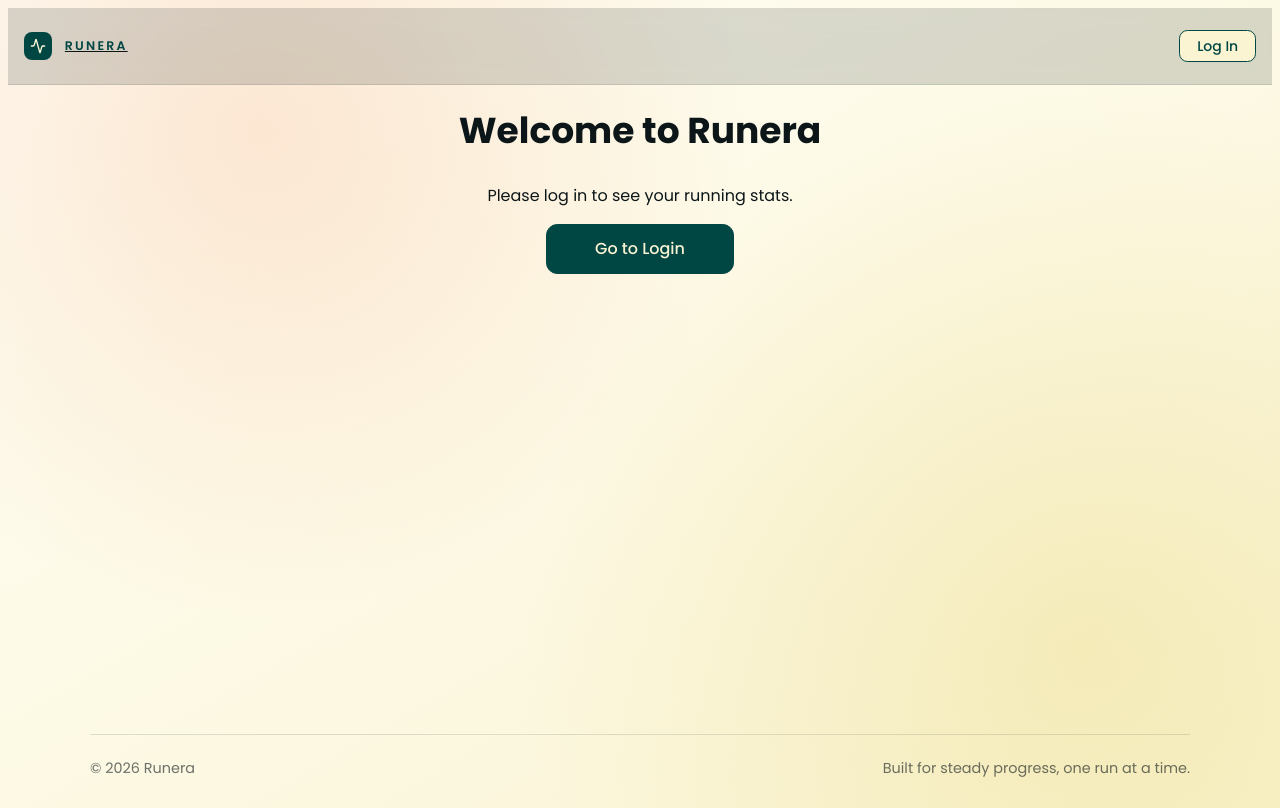
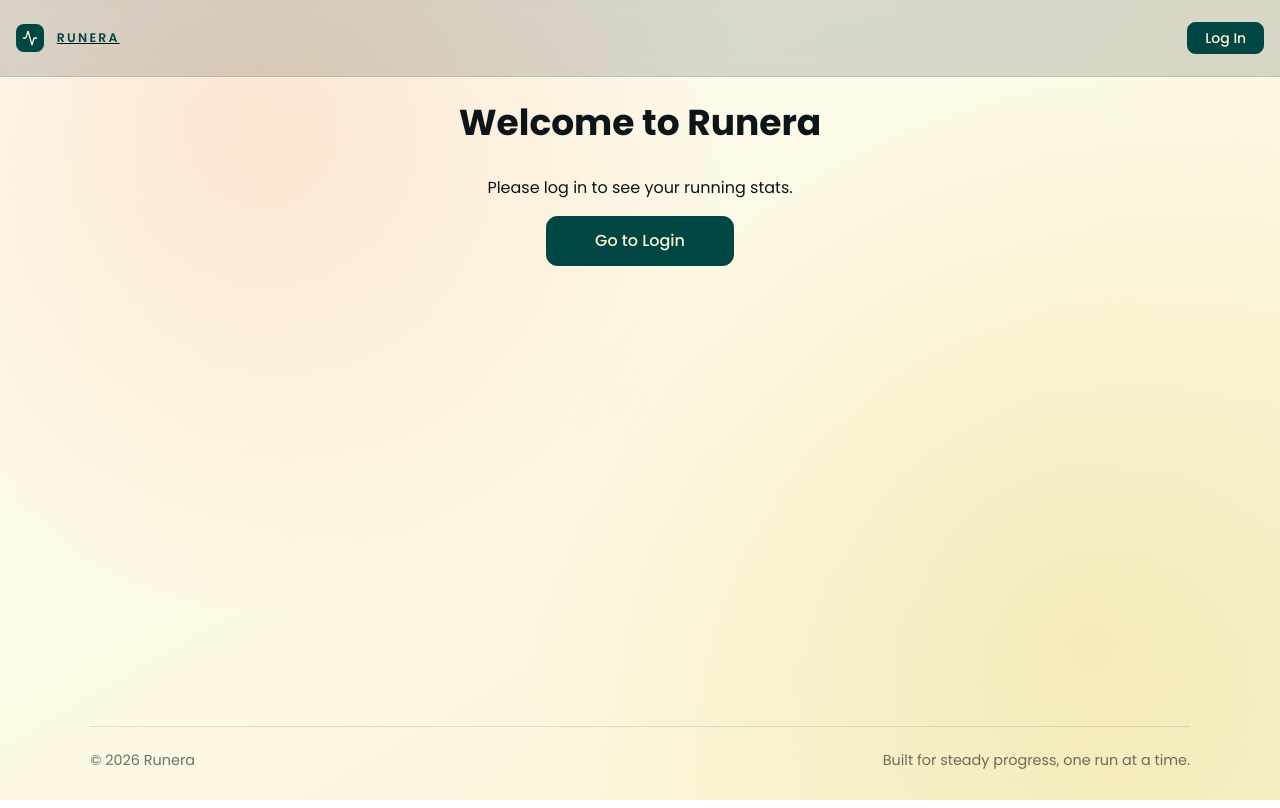
Before and after one commit to Tratatemium/Runera, a React (Create React App) app: page /dashboard in a window 1280 px wide. Built offline with nearby package versions, Linux system fonts and the light colour scheme; no server answers.

Commit message:
Refactor Button components: update variant names and improve styling for consistency across the application

```diff
--- a/src/components/AuthCard.tsx
+++ b/src/components/AuthCard.tsx
@@ -47,7 +47,7 @@ function AuthCard({
             <Button
               buttonText={buttonText}
               type="submit"
-              variant="accent1"
+              variant="primary"
               isSubmitting={isSubmitting}
             />
           </div>
--- a/src/components/Button.module.css
+++ b/src/components/Button.module.css
@@ -1,23 +1,54 @@
 .button {
+
+  --bg: var(--accent-color-1);
+  --color: var(--secondary-color);
+  --border: var(--accent-color-1);
+
+  --bg-hover: #1d4ed8;
+  --color-hover: #1d4ed8;
+  --border-hover: #1d4ed8;
+
+  --bg-active: #1e40af;
+  --color-active: #1d4ed8;
+  --border-active: #1d4ed8;
+
   display: inline-flex;
+  position: relative;
   align-items: center;
   justify-content: center;
   width: fit-content;
+
+  background: var(--bg);
+  color: var(--color);
+  border: 1px solid var(--border);
+
   gap: 0.75em;
   padding: 1em 3em;
   border-radius: 0.7em;
-  transition: 0.2s;
   text-decoration: none;
   cursor: pointer;
-  position: relative;
   line-height: 1;
+
+  transition:
+    background 0.15s ease,
+    color 0.15s ease,
+    border-color 0.15s ease,
+    transform 0.05s ease;
 }
 
-.button:enabled:hover,
-.button.enabled:hover {
-  color: var(--secondary-color);
-  background-color: var(--accent-color-2);
-  border: 1px solid var(--accent-color-2);
+.button:hover:not(:disabled),
+.button:hover:not(.disabled) {
+  background-color: var(--bg-hover);
+  color: var(--color-hover);
+  border: 1px solid var(--border-hover);
+}
+
+.button:active:not(:disabled),
+.button.active:not(.disabled) {
+  background-color: var(--bg-active);
+  color: var(--color-active);
+  border: 1px solid var(--border-active);
+  transform: translateY(1px);
 }
 
 .button:disabled,
@@ -27,20 +58,46 @@
   cursor: not-allowed;
 }
 
-.accent1 {
-  color: var(--secondary-color);
-  background-color: var(--accent-color-1);
-  border: 1px solid var(--accent-color-1);
+.primary {
+  --bg: var(--accent-color-1);
+  --color: var(--secondary-color);
+  --border: var(--accent-color-1);
+
+  --bg-hover: var(--accent-color-2);
+  --color-hover: var(--secondary-color);
+  --border-hover: var(--accent-color-2);
+
+  --bg-active: var(--accent-color-2);
+  --color-active: var(--secondary-color);
+  --border-active: var(--accent-color-2);
 }
 
-.accent1Inverted {
-  color: var(--accent-color-1);
-  background-color: var(--secondary-color);
-  border: 1px solid var(--accent-color-1);
+.secondary {
+  --bg: var(--secondary-color);
+  --color: var(--accent-color-1);
+  --border: var(--accent-color-1);
+
+  --bg-hover: var(--accent-color-2);
+  --color-hover: var(--secondary-color);
+  --border-hover: var(--accent-color-2);
+
+  --bg-active: var(--accent-color-2);
+  --color-active: var(--secondary-color);
+  --border-active: var(--accent-color-2);
 }
 
-.accent2 {
-  background-color: var(--accent-color-2);
+.transparent {
+  --bg: tranaparent;
+  --color: var(--accent-color-1);
+  --border: transparent;
+
+  --bg-hover: tranaparent;
+  --color-hover: var(--accent-color-1);
+  --border-hover: var(--accent-color-1);
+
+  --bg-active: var(--accent-color-2);
+  --color-active: var(--secondary-color);
+  --border-active: var(--accent-color-2);
 }
 
 .small {
--- a/src/components/Button.tsx
+++ b/src/components/Button.tsx
@@ -3,7 +3,7 @@ import { SpinnerIcon } from "./icons/SpinnerIcon";
 
 interface ButtonProps extends React.ButtonHTMLAttributes<HTMLButtonElement> {
   buttonText: string;
-  variant: "accent1" | "accent1Inverted" | "accent2";
+  variant: "primary" | "secondary" | "transparent";
   isSubmitting?: boolean;
   size?: "small";
 }
--- a/src/components/ButtonLink.tsx
+++ b/src/components/ButtonLink.tsx
@@ -5,7 +5,7 @@ import { Link } from "react-router-dom";
 interface ButtonLinkProps {
   linkDirection: string;
   linkText: string;
-  variant: "accent1" | "accent1Inverted" | "accent2";
+  variant: "primary" | "secondary" | "transparent";
   size?: "small";
   disabled?: boolean;
 }
--- a/src/components/Header.tsx
+++ b/src/components/Header.tsx
@@ -34,13 +34,13 @@ function Header({ children }: HeaderProps) {
             <ButtonLink
               linkDirection="/dashboard"
               linkText="Dashboard"
-              variant="accent1Inverted"
+              variant="transparent"
               size="small"
             />
             <ButtonLink
               linkDirection="/runs"
               linkText="My Runs"
-              variant="accent1Inverted"
+              variant="transparent"
               size="small"
             />
             <button className={styles.user}>
@@ -52,7 +52,7 @@ function Header({ children }: HeaderProps) {
           <ButtonLink
             linkDirection="/login"
             linkText="Log In"
-            variant="accent1Inverted"
+            variant="primary"
             size="small"
           />
         )}
--- a/src/pages/Dashboard.tsx
+++ b/src/pages/Dashboard.tsx
@@ -19,20 +19,7 @@ function Dashboard() {
 
   return (
     <div className={styles.page}>
-      <Header>
-        <ButtonLink
-          linkDirection="/user-page"
-          linkText="My Profile"
-          variant="accent1Inverted"
-          size="small"
-        />
-        <Button
-          buttonText="Log Out"
-          variant="accent1Inverted"
-          size="small"
-          onClick={handleLogout}
-        />
-      </Header>
+      <Header />
 
       {user ? (
         <main className={styles.main}>
@@ -75,7 +62,7 @@ function Dashboard() {
           <ButtonLink
             linkDirection="/login"
             linkText="Go to Login"
-            variant="accent1"
+            variant="primary"
           />
         </div>
       )}
--- a/src/pages/Home.tsx
+++ b/src/pages/Home.tsx
@@ -20,12 +20,12 @@ function Home() {
             <ButtonLink
               linkDirection="/signup"
               linkText="Sign Up"
-              variant="accent1"
+              variant="primary"
             ></ButtonLink>
             <ButtonLink
               linkDirection="/login"
               linkText="Log In"
-              variant="accent1Inverted"
+              variant="secondary"
             ></ButtonLink>
           </div>
         </section>
--- a/src/pages/UserPage.tsx
+++ b/src/pages/UserPage.tsx
@@ -31,20 +31,7 @@ function UserPage() {
 
   return (
     <div className={styles.page}>
-      <Header>
-        <ButtonLink
-          linkDirection="/dashboard"
-          linkText="Dashboard"
-          variant="accent1Inverted"
-          size="small"
-        />
-        <Button
-          buttonText="Log Out"
-          variant="accent1Inverted"
-          size="small"
-          onClick={handleLogout}
-        />
-      </Header>
+      <Header />
 
       <main className={styles.main}>
         <div className={styles.avatar}>
--- a/src/styles/global.css
+++ b/src/styles/global.css
@@ -4,7 +4,7 @@ html {
 
 html,
 body {
-  /* margin: 0; */
+  margin: 0;
 }
 
 body {
```
